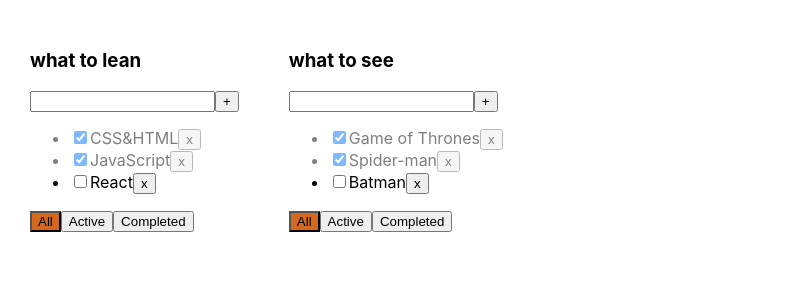
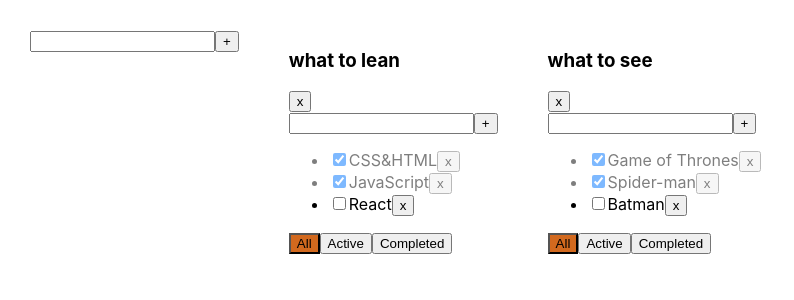
Before and after one commit to RomaPoo123/Todolist, a React (Create React App) app: page / in a window 1280 px wide. Shown: the top 300 px of the page, without its empty margins (0-794 px from the left). Built offline with nearby package versions, Linux system fonts and the light colour scheme.

Commit message:
Ver. 1.0.5 Associative array, refactoring code to perform CRUD operations

```diff
--- a/src/App.tsx
+++ b/src/App.tsx
@@ -27,7 +27,7 @@ type TasksType = {
 
 function App() {
 
-  // Data (исходные данные)
+  // ИСХОДНЫЕ ДАННЫЕ, ГЛОБАЛЬНЫЙ СТЕЙТ (Data)
   let todolistId_1 = v1();
   let todolistId_2 = v1();
 
@@ -51,58 +51,66 @@ function App() {
 
   const [error, setError] = useState<string | null>(null)
 
-  // logic (логика приложения)
-  // Фильтрация тасок filter
-  function filterTasks(allTask: Array<TaskType>, filter: FilterValueType) {
-    switch (filter) {
-      case "active":
-        return allTask.filter(task => task.isDone !== true)
-      case "completed":
-        return allTask.filter(task => task.isDone !== false)
-      default:
-        return allTask
-    }
+  // ЛОГИКА!! CRUD-операции (logic)
+
+  // Операции с тудулистами (Todolist-CRUD)
+  // добавление нового тудулиста (addTodolist)
+  function addTodolist(title: string) {
   }
+  // удаление тудулиста (removeTodolist)
+  function removeTodolist(todolistId: string) {
+    setTodolists(todolists.filter(todolist => todolist.id !== todolistId));
+    delete tasks[todolistId];
+    setTasks(tasks)
+  }
+  // Операции с тасками (Tasks-CRUD)
+  // пуш отфильтрованного массива тасок в стейт
   const cahgeFilter = (todolistId: string, filter: FilterValueType) => {
     setTodolists(todolists.map(el => el.id === todolistId ? { ...el, filter } : el))
   }
-  // Удаление тасок remove
-  function removeTask(id: string) {
-    // let newTasksState = tasks.filter(task => task.id !== id)
-    // setTasks(newTasksState);
+  // Удаление тасок (removeTask)
+  function removeTask(todolistId: string, id: string) {
+    setTasks({ ...tasks, [todolistId]: tasks[todolistId].filter(task => task.id !== id) });
   }
-  // добавление тасок add
-  function addTask(title: string) {
+  // добавление тасок (addTask)
+  function addTask(todolistId: string, title: string) {
     // if (title.trim() === "") {
     //   setError("Title is required")
     //   return
     // }
-    // let newTask: TaskType = { id: v1(), title: title.trim(), isDone: false }
-    // setTasks([newTask, ...tasks])
+    let newTask: TaskType = { id: v1(), title: title.trim(), isDone: false }
+    setTasks({ ...tasks, [todolistId]: [newTask, ...tasks[todolistId]] })
   }
   // изменение статуса таски changeStatus
-  function changeStatus(taskId: string, isDone: boolean) {
-    // let task: TaskType | undefined = tasks.find(t => t.id === taskId);
-    // if (task) { task.isDone = isDone }
-    // setTasks([...tasks]);
-
+  function changeStatus(todolistId: string, taskId: string, isDone: boolean) {
+    setTasks({ ...tasks, [todolistId]: tasks[todolistId].map(task => task.id === taskId ? { ...task, isDone } : task) })
   }
 
   return (
     <div className="App">
+      <div>
+        <input
+        // value={newTodolistTitle}
+        // onChange={onChangeHandler}
+        // onKeyPress={onKeyPressHandler}
+        // className={error ? "error" : ""}
+        />
+        <button>+</button>
+        {error && <div className="error-message">Field is required</div>}
+      </div>
       {todolists.map((tl) => {
-        let NewFilterTasks = filterTasks(tasks[tl.id], tl.filter)
         return <Todolist
           key={tl.id}
           id={tl.id}
           title={tl.title}
-          tasks={NewFilterTasks}
+          tasks={tasks[tl.id]}
           error={error}
           filter={tl.filter}
           removeTask={removeTask}
           cahgeFilter={cahgeFilter}
           addTask={addTask}
           changeTaskStatus={changeStatus}
+          removeTodolist={removeTodolist}
           setError={setError}
         />
       })}
--- a/src/components/todolist/Todolist.tsx
+++ b/src/components/todolist/Todolist.tsx
@@ -8,24 +8,73 @@ type TodolistPropsType = {
     tasks: Array<TaskType>
     error: string | null
     filter: FilterValueType
-    removeTask: (id: string) => void
+    removeTask: (todolistId: string, id: string) => void
     cahgeFilter: (todolistId: string, filter: FilterValueType) => void
-    addTask: (title: string) => void
-    changeTaskStatus: (taskId: string, isDone: boolean) => void
+    addTask: (todolistId: string, title: string) => void
+    changeTaskStatus: (todolist: string, taskId: string, isDone: boolean) => void
+    removeTodolist: (todolist: string) => void
     setError: (error: string | null) => void
 
 }
 
 
-export const Todolist = ({ id, title, tasks, error, filter, removeTask, cahgeFilter, addTask, changeTaskStatus, setError }: TodolistPropsType) => {
+export const Todolist = ({ id, title, tasks, error, filter, removeTask, cahgeFilter, addTask, changeTaskStatus, removeTodolist, setError }: TodolistPropsType) => {
+    // Локальный стейт компоненты
+    const [newTaskTitle, setNewTaskTitle] = useState<string>("")
+    // ЛОГИКА!! (logic)
 
-    const [newTaskTitle, setNewTaskTitle] = useState<string>("")
-    // logic
+    // фильтрация тасок (filter)
+    let NewFilterTasks = filterTasks(tasks, filter)
+    function filterTasks(allTask: Array<TaskType>, filter: FilterValueType) {
+        switch (filter) {
+            case "active":
+                return allTask.filter(task => task.isDone !== true)
+            case "completed":
+                return allTask.filter(task => task.isDone !== false)
+            default:
+                return allTask
+        }
+    }
+    // функции-обертки Handlers
+
+    // Функция-обертка для функции удаления тасок (removeTaskHandler)
+    const removeTaskHandler = (taskId: string) => {
+        removeTask(id, taskId)
+    }
+
+    // Функции-обертки для функции добавления таски (addTaskHandler
+    //добавления в стейт название таски из инпута (onChangeHandler)
+    const onChangeHandler = (e: ChangeEvent<HTMLInputElement>) => {
+        setNewTaskTitle(e.currentTarget.value)
+    }
+    // добавление таски в список тудулиста с помощью pressKey (onKeyPressHandler)
+    const onKeyPressHandler = (e: KeyboardEvent<HTMLInputElement>) => {
+        setError(null)
+
+        if (e.charCode === 13) {
+            addTask(id, newTaskTitle);
+            setNewTaskTitle("")
+        }
+    }
+    // добавление таски в список тудулиста с по клику кнопки (onClickHandler)
+    const onClickHandler = () => {
+        addTask(id, newTaskTitle);
+        setNewTaskTitle("")
+    }
+    // функция-обертка для функции изменения статуса таски (changeTaskStatusHandler)
+    const changeTaskStatusHandler = (taskId: string, isDone: boolean) => {
+        changeTaskStatus(id, taskId, isDone)
+    }
+
+    // Функции-обертки для операций с тудулистом (Todolist-CRUD)
+    const removeTodolistHandler = () => {
+        removeTodolist(id)
+    }
+
     const tasksList: JSX.Element = tasks.length === 0 ? <span>Yor taskslist is empty</span>
         : <ul>
-            {tasks.map(task => {
-                const onRemoveTaskHandler = () => removeTask(task.id);
-                const onChangeHandler = (e: ChangeEvent<HTMLInputElement>) => { changeTaskStatus(task.id, e.currentTarget.checked) }
+            {NewFilterTasks.map(task => {
+                const onChangeHandler = (e: ChangeEvent<HTMLInputElement>) => { changeTaskStatusHandler(task.id, e.currentTarget.checked) }
                 return (
                     <li key={task.id} className={task.isDone ? "is-Done" : ""}>
                         <input
@@ -34,41 +83,21 @@ export const Todolist = ({ id, title, tasks, error, filter, removeTask, cahgeFil
                             onChange={onChangeHandler}
                         />
                         <span>{task.title}</span>
-                        <button onClick={onRemoveTaskHandler}>x</button>
+                        <button onClick={() => removeTaskHandler(task.id)}>x</button>
                     </li>
                 )
             }
-
-
             )}
-        </ul>
-
-    // Handlers
-    const onChangeHandler = (e: ChangeEvent<HTMLInputElement>) => {
-        setNewTaskTitle(e.currentTarget.value)
-    }
-    const onKeyPressHandler = (e: KeyboardEvent<HTMLInputElement>) => {
-        setError(null)
-
-        if (e.charCode === 13) {
-            addTask(newTaskTitle);
-            setNewTaskTitle("")
-        }
-    }
-    const onClickHandler = () => {
-        addTask(newTaskTitle);
-        setNewTaskTitle("")
-    }
-    // FilterHandlers
+        </ul >
+    // создание функции-обертки для фильтрации (FilterHandlers)
     const onAllClickHandler = () => cahgeFilter(id, "all")
     const onActivelClickHandler = () => cahgeFilter(id, "active")
     const onCompletedClickHandler = () => cahgeFilter(id, "completed")
-
-
     // UI
     return (
         <div>
             <h3>{title}</h3>
+            <button onClick={removeTodolistHandler}>x</button>
             <div>
                 <input
                     value={newTaskTitle}
```
